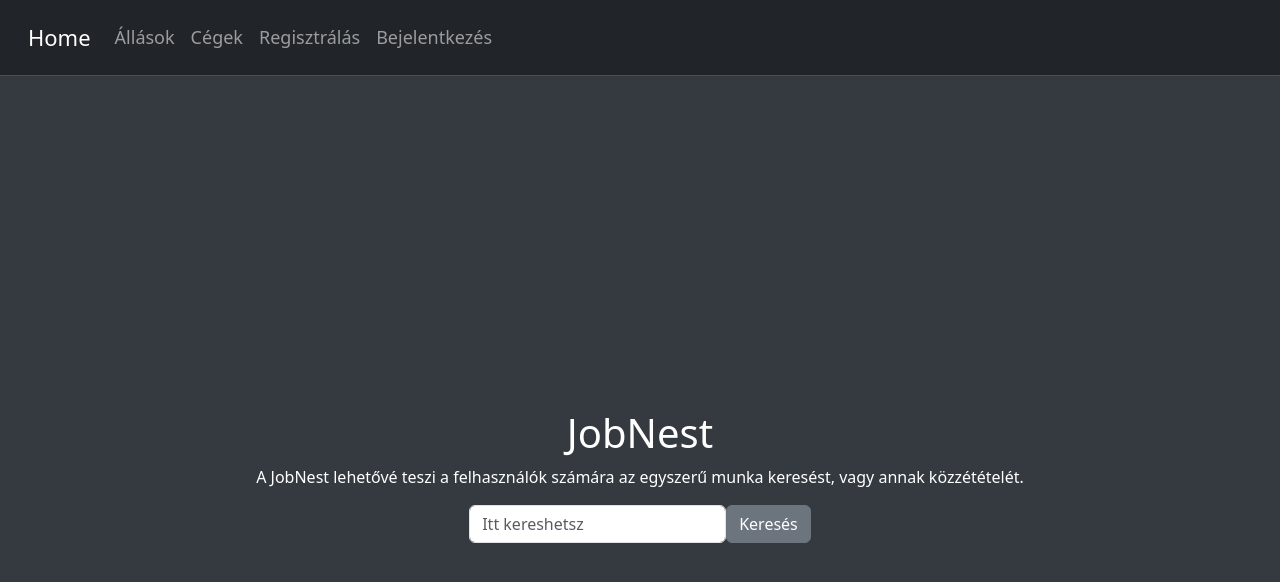
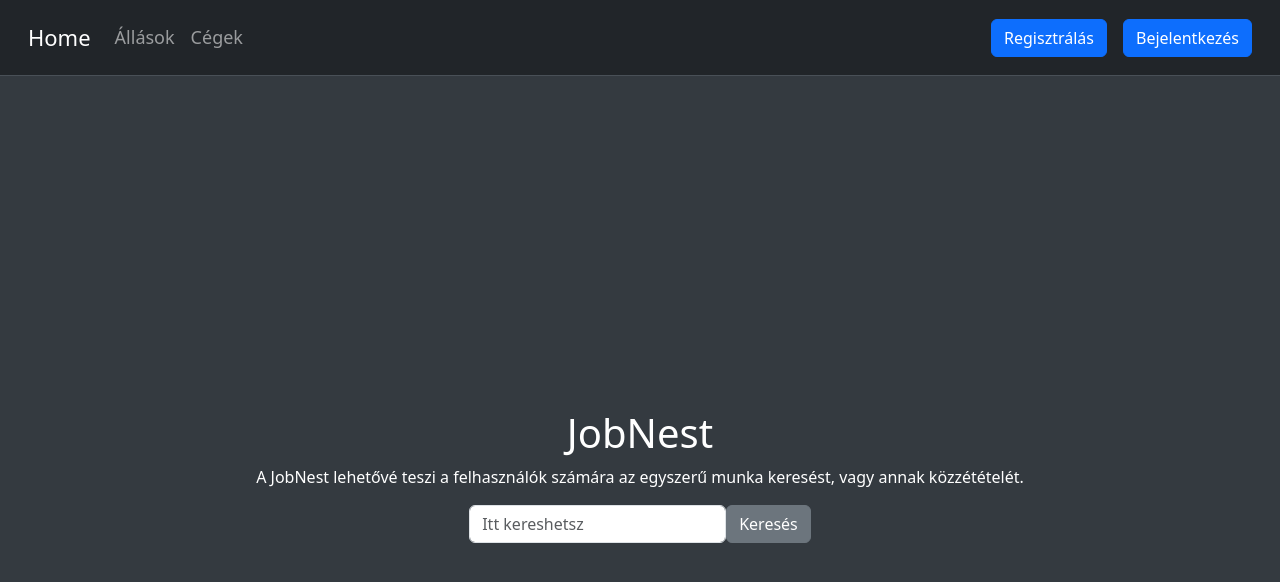
Before and after one commit to tamasboka/allasportal, a Vue app in the folder frontend/: page / in a window 1280 px wide. Shown: the top 582 px of the page. Built offline with nearby package versions, Linux system fonts and the light colour scheme.

Commit message:
refactor: moved auth actions to the right side and made them buttons

```diff
--- a/frontend/src/components/Navbar.vue
+++ b/frontend/src/components/Navbar.vue
@@ -15,20 +15,18 @@ export default {
           <span class="navbar-toggler-icon"></span>
         </button>
         <div class="collapse navbar-collapse" id="navbarNav">
-          <ul class="navbar-nav">
+          <ul class="navbar-nav me-auto">
             <li class="nav-item">
               <RouterLink class="nav-link" :to="{name: 'jobs'}">Állások</RouterLink>
             </li>
             <li class="nav-item">
               <RouterLink class="nav-link" :to="{name: 'companies'}">Cégek</RouterLink>
             </li>
-            <li class="nav-item">
-              <RouterLink class="nav-link" :to="{name: 'register'}">Regisztrálás</RouterLink>
-            </li>
-            <li class="nav-item">
-              <RouterLink class="nav-link" :to="{name: 'login'}">Bejelentkezés</RouterLink>
-            </li>
           </ul>
+          <div class="d-flex gap-3">
+            <RouterLink class="btn btn-primary" :to="{name: 'register'}">Regisztrálás</RouterLink>
+            <RouterLink class="btn btn-primary" :to="{name: 'login'}">Bejelentkezés</RouterLink>
+          </div>
         </div>
       </div>
     </nav>
```
